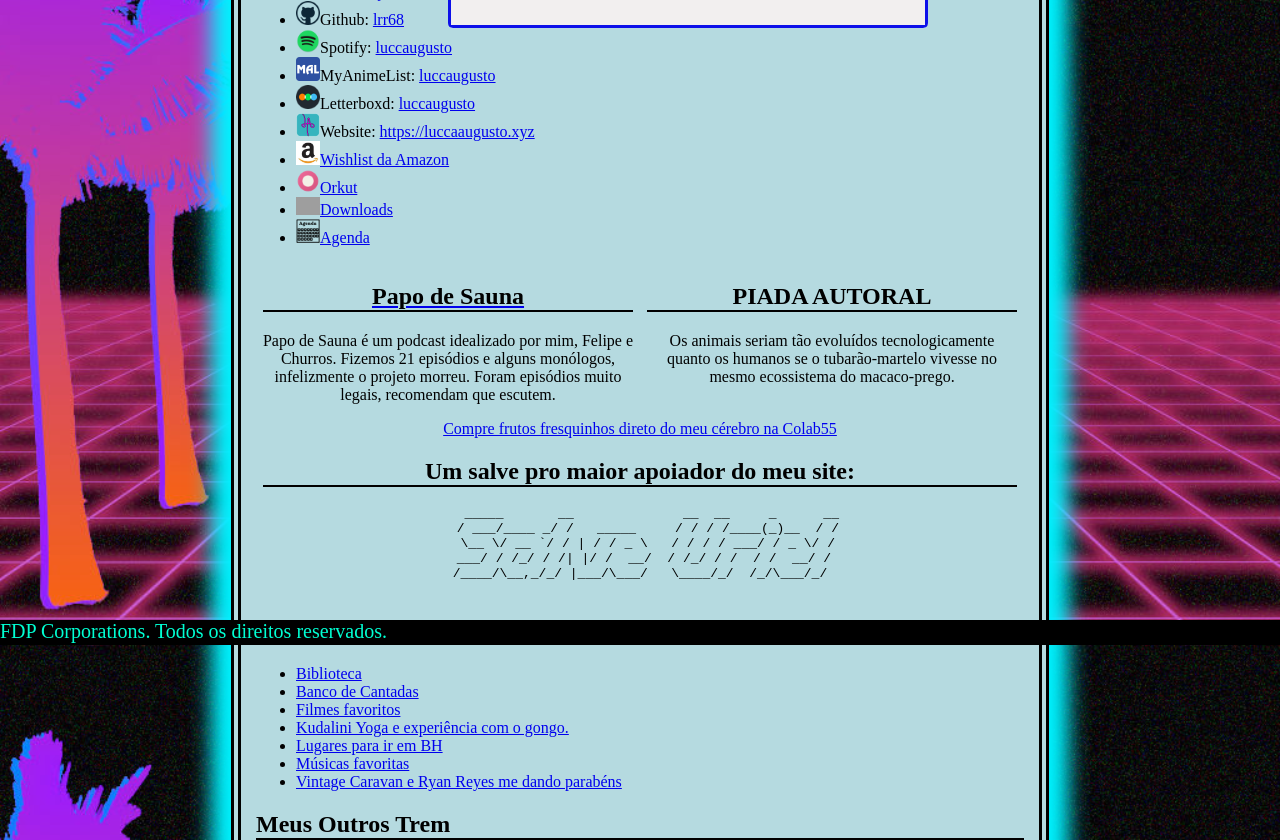
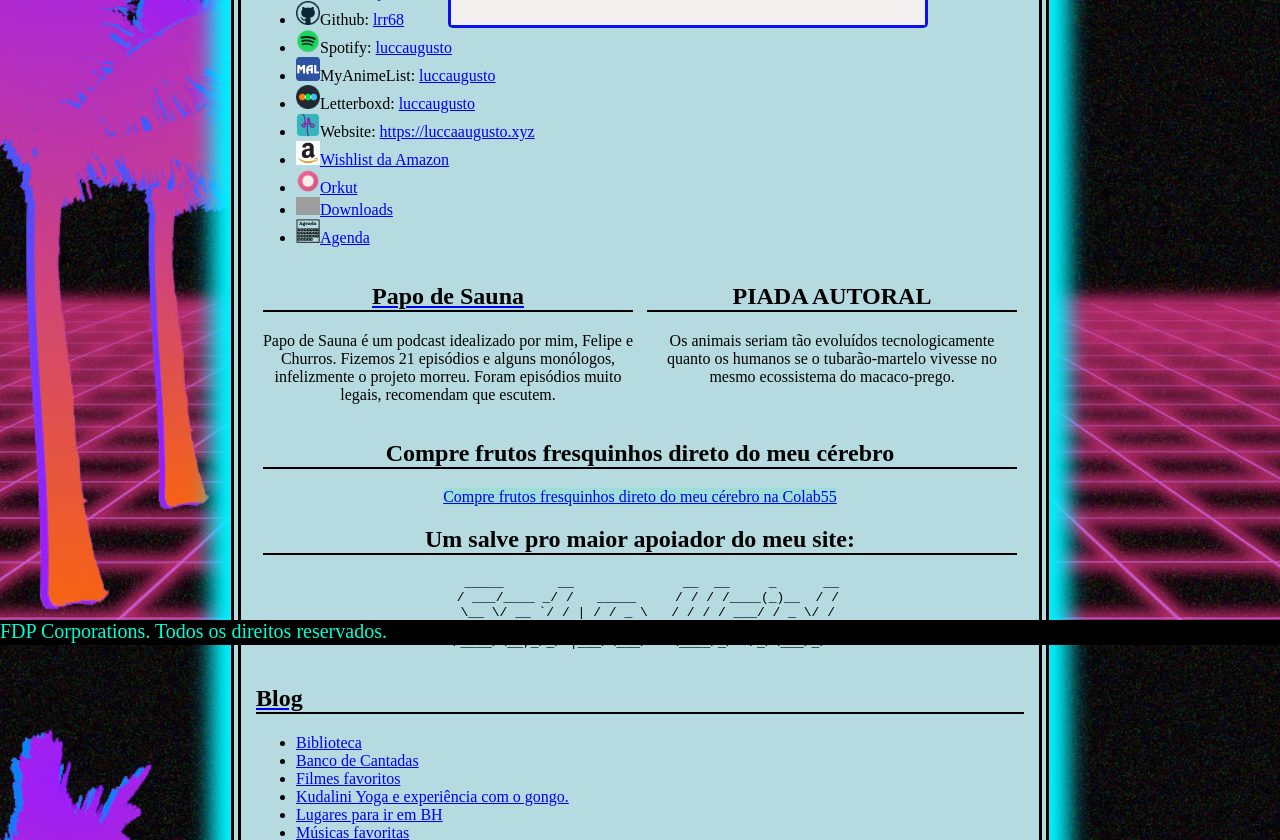
Before and after one commit to lrr68/site, a Jekyll site: the page built from index.html, in a window 1280 px wide. Shown: the part 255-1095 px from the top of the page. Built offline with Jekyll 4.4.1, drawn with Linux system fonts in a browser that asks for light colours; a script that is not in the unit is left out; grey boxes are pictures that could not be loaded.

Commit message:
Style c55 widget

```diff
--- a/assets/css/style.css
+++ b/assets/css/style.css
@@ -8,6 +8,9 @@
 h2{
 	border-bottom: 2px solid;
 	color: black;
+}
+.c55-widget{
+	background-color: #9dded7;
 }
 .palmtree{
 	background-image: url('/images/background-2.jpg');
--- a/index.html
+++ b/index.html
@@ -44,6 +44,9 @@
 			</div>
 		</div>
 		<div class="parte colab55">
+			<h2>
+				Compre frutos fresquinhos direto do meu cérebro
+			</h2>
 			<!-- COLAB55 STUDIO -->
 			<script async src="https://www.colab55.com/js/studio_embed.min.js"></script>
 			<a class="c55-widget" data-load="@luccaugusto" data-type="art" href="https://www.colab55.com/@luccaugusto">Compre frutos fresquinhos direto do meu cérebro na Colab55</a>
```
